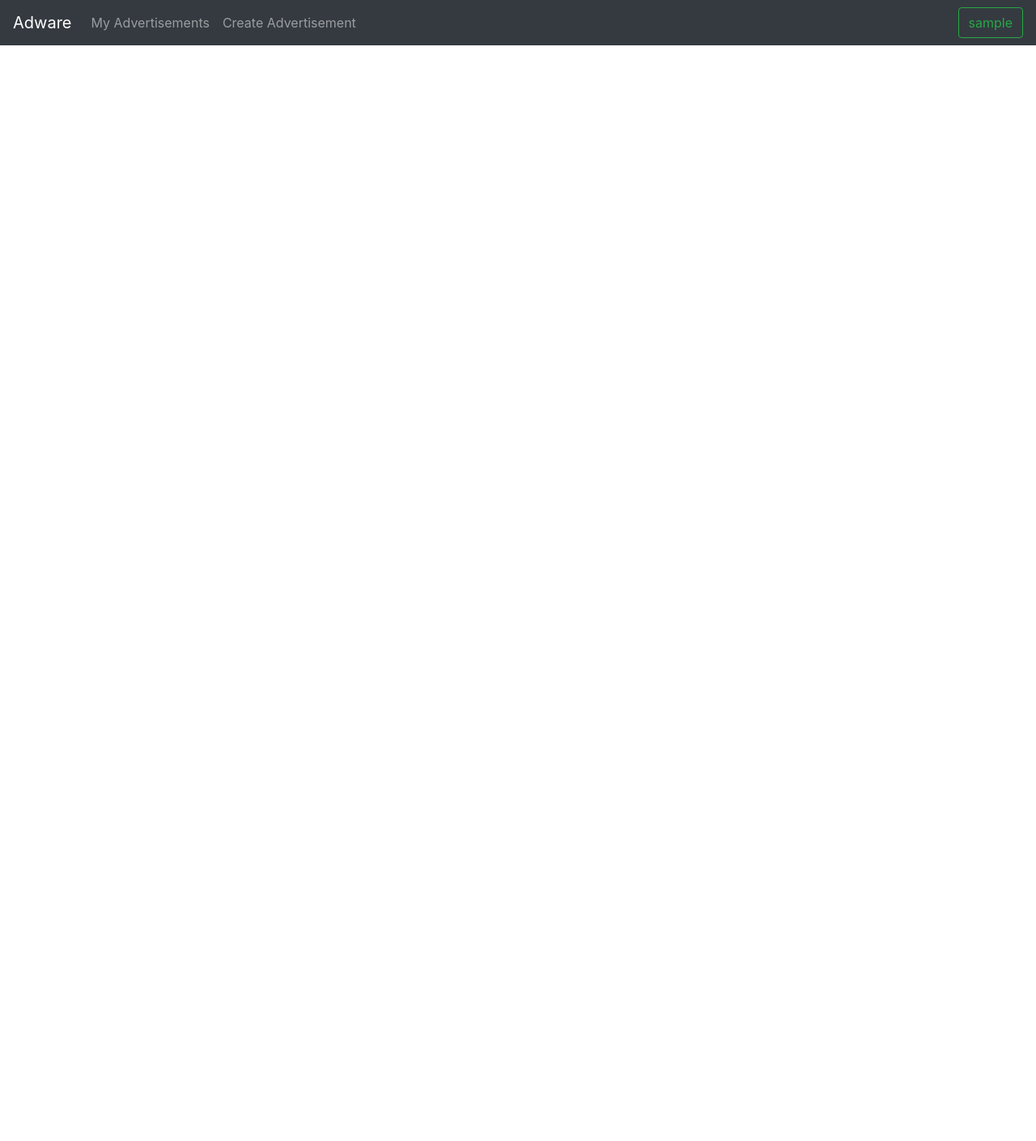
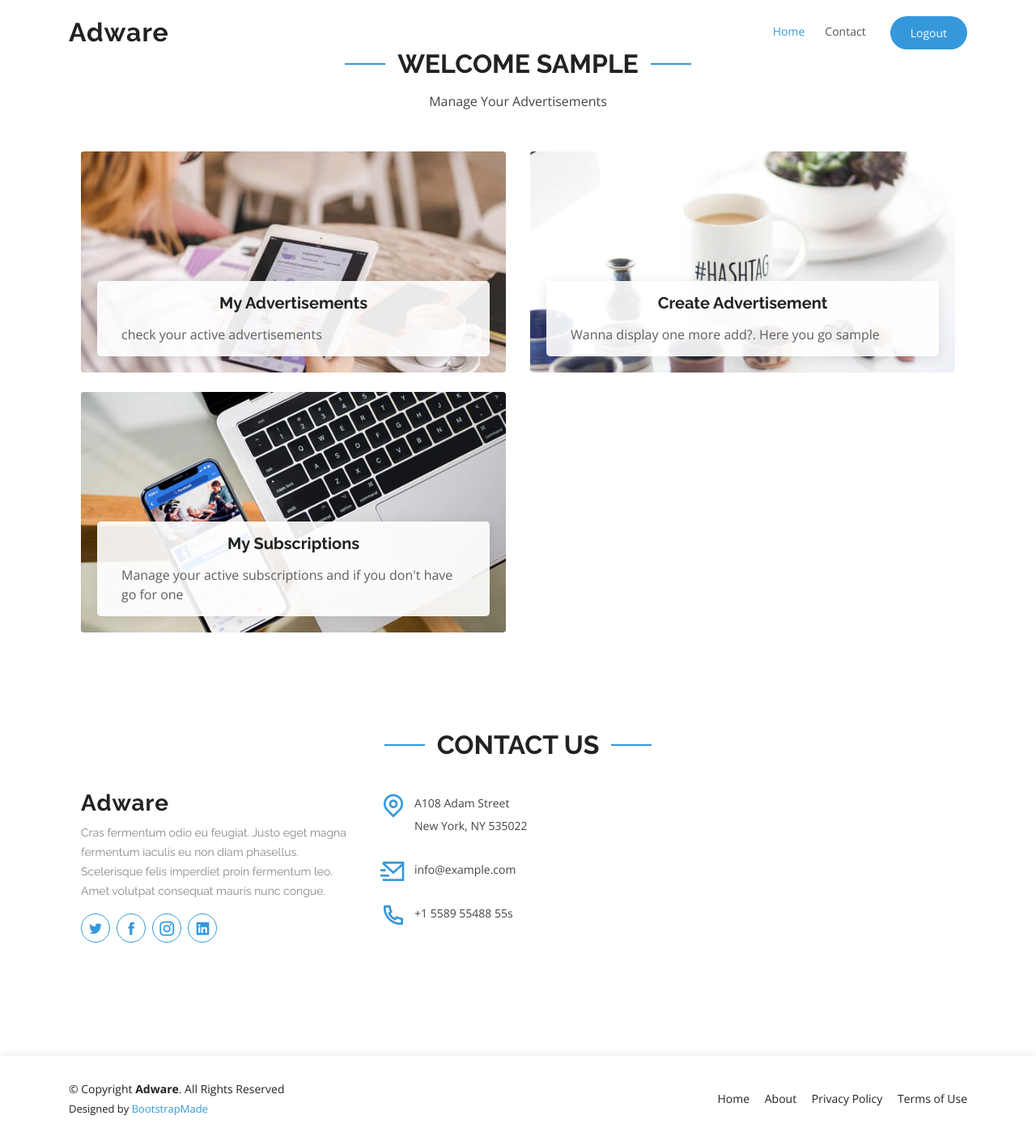
Before and after one commit to get-thepacket/Adware-pr, a Django app: page /adv in a window 1280 px wide. Shown: the whole page at 81% size. Before the commit the page ends 56 px from the top, so only its background shows below. Run offline with Django 3.2, Linux system fonts and the light colour scheme; the visitor is signed in with stand-in values (Sample User, id 1); some libraries are stand-ins or nearby versions.

Commit message:
Adveriser Base and Dashboard created for review

```diff
--- /dev/null
+++ b/Adware/Advertiser/Templates/Advertiser/base.html
@@ -0,0 +1,191 @@
+<!DOCTYPE html>
+<html lang="en">
+
+<head>
+  <meta charset="utf-8">
+  <meta content="width=device-width, initial-scale=1.0" name="viewport">
+
+  <title>Adware</title>
+  <meta content="" name="descriptison">
+  <meta content="" name="keywords">
+
+  <!-- Favicons -->
+  <link href="../../static/assets/img/favicon.png" rel="icon">
+  <link href="../../static/assets/img/apple-touch-icon.png" rel="apple-touch-icon">
+
+  <!-- Google Fonts -->
+  <link href="https://fonts.googleapis.com/css?family=Open+Sans:300,300i,400,400i,600,600i,700,700i|Raleway:300,300i,400,400i,500,500i,600,600i,700,700i|Poppins:300,300i,400,400i,500,500i,600,600i,700,700i" rel="stylesheet">
+
+  <!-- Vendor CSS Files -->
+  {% load static %}
+  <link href="{% static 'assets/vendor/bootstrap/css/bootstrap.min.css' %}" rel="stylesheet">
+  <link href="../../static/assets/vendor/icofont/icofont.min.css" rel="stylesheet">
+  <link href="../../static/assets/vendor/remixicon/remixicon.css" rel="stylesheet">
+  <link href="../../static/assets/vendor/boxicons/css/boxicons.min.css" rel="stylesheet">
+  <link href="../../static/assets/vendor/owl.carousel/assets/owl.carousel.min.css" rel="stylesheet">
+  <link href="../../static/assets/vendor/venobox/venobox.css" rel="stylesheet">
+  <link href="../../static/assets/vendor/aos/aos.css" rel="stylesheet">
+
+  <!-- Template Main CSS File -->
+  <link href="../../static/assets/css/style.css" rel="stylesheet">
+
+  <!-- =======================================================
+  * Template Name: Adware - v2.0.0
+  * Template URL: https://bootstrapmade.com/Adware-free-bootstrap-template/
+  * Author: BootstrapMade.com
+  * License: https://bootstrapmade.com/license/
+  ======================================================== -->
+</head>
+
+<body>
+
+  <!-- ======= Header ======= -->
+  <header id="header" class="fixed-top d-flex align-items-center">
+    <div class="container d-flex align-items-center">
+
+      <div class="logo mr-auto">
+        <h1 class="text-light"><a href="../index.html"><span>Adware</span></a></h1>
+        <!-- Uncomment below if you prefer to use an image logo -->
+        <!-- <a href="index.html"><img src="assets/img/logo.png" alt="" class="img-fluid"></a>-->
+      </div>
+
+      <nav class="nav-menu d-none d-lg-block">
+        <ul>
+          <li class="active"><a href="#header">Home</a></li>
+          <li><a href="#contact">Contact</a></li>
+
+          <li class="get-started"><a href="#about">Logout</a></li>
+        </ul>
+      </nav><!-- .nav-menu -->
+
+    </div>
+  </header><!-- End Header -->
+  <main id="main">
+
+    {% block content %}
+    {% endblock %}
+
+  <!-- ======= Contact Section ======= -->
+    <section id="contact" class="contact">
+      <div class="container">
+
+        <div class="section-title" data-aos="fade-up">
+          <h2>Contact Us</h2>
+        </div>
+
+        <div class="row">
+
+          <div class="col-lg-4 col-md-6" data-aos="fade-up" data-aos-delay="100">
+            <div class="contact-about">
+              <h3>Adware</h3>
+              <p>Cras fermentum odio eu feugiat. Justo eget magna fermentum iaculis eu non diam phasellus. Scelerisque felis imperdiet proin fermentum leo. Amet volutpat consequat mauris nunc congue.</p>
+              <div class="social-links">
+                <a href="#" class="twitter"><i class="icofont-twitter"></i></a>
+                <a href="#" class="facebook"><i class="icofont-facebook"></i></a>
+                <a href="#" class="instagram"><i class="icofont-instagram"></i></a>
+                <a href="#" class="linkedin"><i class="icofont-linkedin"></i></a>
+              </div>
+            </div>
+          </div>
+
+          <div class="col-lg-3 col-md-6 mt-4 mt-md-0" data-aos="fade-up" data-aos-delay="200">
+            <div class="info">
+              <div>
+                <i class="ri-map-pin-line"></i>
+                <p>A108 Adam Street<br>New York, NY 535022</p>
+              </div>
+
+              <div>
+                <i class="ri-mail-send-line"></i>
+                <p>info@example.com</p>
+              </div>
+
+              <div>
+                <i class="ri-phone-line"></i>
+                <p>+1 5589 55488 55s</p>
+              </div>
+
+            </div>
+          </div>
+    <!--
+          <div class="col-lg-5 col-md-12" data-aos="fade-up" data-aos-delay="300">
+            <form action="forms/contact.php" method="post" role="form" class="php-email-form">
+              <div class="form-group">
+                <input type="text" name="name" class="form-control" id="name" placeholder="Your Name" data-rule="minlen:4" data-msg="Please enter at least 4 chars" />
+                <div class="validate"></div>
+              </div>
+              <div class="form-group">
+                <input type="email" class="form-control" name="email" id="email" placeholder="Your Email" data-rule="email" data-msg="Please enter a valid email" />
+                <div class="validate"></div>
+              </div>
+              <div class="form-group">
+                <input type="text" class="form-control" name="subject" id="subject" placeholder="Subject" data-rule="minlen:4" data-msg="Please enter at least 8 chars of subject" />
+                <div class="validate"></div>
+              </div>
+              <div class="form-group">
+                <textarea class="form-control" name="message" rows="5" data-rule="required" data-msg="Please write something for us" placeholder="Message"></textarea>
+                <div class="validate"></div>
+              </div>
+              <div class="mb-3">
+                <div class="loading">Loading</div>
+                <div class="error-message"></div>
+                <div class="sent-message">Your message has been sent. Thank you!</div>
+              </div>
+              <div class="text-center"><button type="submit">Send Message</button></div>
+            </form>
+          </div>
+          --->
+
+        </div>
+
+      </div>
+    </section><!-- End Contact Section -->
+  </main>
+  <!-- ======= Footer ======= -->
+  <footer id="footer">
+    <div class="container">
+      <div class="row d-flex align-items-center">
+        <div class="col-lg-6 text-lg-left text-center">
+          <div class="copyright">
+            &copy; Copyright <strong>Adware</strong>. All Rights Reserved
+          </div>
+          <div class="credits">
+            <!-- All the links in the footer should remain intact. -->
+            <!-- You can delete the links only if you purchased the pro version. -->
+            <!-- Licensing information: https://bootstrapmade.com/license/ -->
+            <!-- Purchase the pro version with working PHP/AJAX contact form: https://bootstrapmade.com/Adware-free-bootstrap-template/ -->
+            Designed by <a href="https://bootstrapmade.com/">BootstrapMade</a>
+          </div>
+        </div>
+        <div class="col-lg-6">
+          <nav class="footer-links text-lg-right text-center pt-2 pt-lg-0">
+            <a href="#intro" class="scrollto">Home</a>
+            <a href="#about" class="scrollto">About</a>
+            <a href="#">Privacy Policy</a>
+            <a href="#">Terms of Use</a>
+          </nav>
+        </div>
+      </div>
+    </div>
+  </footer><!-- End Footer -->
+
+  <a href="#" class="back-to-top"><i class="icofont-simple-up"></i></a>
+
+  <!-- Vendor JS Files -->
+  <script src="../../static/assets/vendor/jquery/jquery.min.js"></script>
+  <script src="../../static/assets/vendor/bootstrap/js/bootstrap.bundle.min.js"></script>
+  <script src="../../static/assets/vendor/jquery.easing/jquery.easing.min.js"></script>
+  <script src="../../static/assets/vendor/php-email-form/validate.js"></script>
+  <script src="../../static/assets/vendor/waypoints/jquery.waypoints.min.js"></script>
+  <script src="../../static/assets/vendor/counterup/counterup.min.js"></script>
+  <script src="../../static/assets/vendor/owl.carousel/owl.carousel.min.js"></script>
+  <script src="../../static/assets/vendor/isotope-layout/isotope.pkgd.min.js"></script>
+  <script src="../../static/assets/vendor/venobox/venobox.min.js"></script>
+  <script src="../../static/assets/vendor/aos/aos.js"></script>
+
+  <!-- Template Main JS File -->
+  <script src="../../static/assets/js/main.js"></script>
+
+</body>
+
+</html>
--- a/Adware/Advertiser/Templates/Advertiser/index.html
+++ b/Adware/Advertiser/Templates/Advertiser/index.html
@@ -1,29 +1,44 @@
-<!DOCTYPE html>
-<html lang="en">
-<head>
-    <title>Advertise</title>
-    <!-- Required meta tags -->
-    <meta charset="utf-8">
-    <meta name="viewport" content="width=device-width, initial-scale=1, shrink-to-fit=no">
+{% extends 'Advertiser/base.html' %}
 
-    <!-- Bootstrap CSS -->
-    <link rel="stylesheet" href="https://stackpath.bootstrapcdn.com/bootstrap/4.4.1/css/bootstrap.min.css" integrity="sha384-Vkoo8x4CGsO3+Hhxv8T/Q5PaXtkKtu6ug5TOeNV6gBiFeWPGFN9MuhOf23Q9Ifjh" crossorigin="anonymous">
-</head>
-<body>
-<nav class="navbar navbar-expand-lg navbar-dark bg-dark">
-    <a class="navbar-brand" href="/">Adware</a>
-    <div class="collapse navbar-collapse " id="navbarSupportedContent">
-        <ul class="navbar-nav mr-auto">
-            <li class="nav-item">
-                <a class="nav-link" href="/adv/view">My Advertisements</a>
-            </li>
-            <li class="nav-item">
-                <a class="nav-link" href="/adv/new">Create Advertisement</a>
-            </li>
+{% block content %}
+<section id="services" class="services">
+      <div class="container">
 
-        </ul>
-        <button class="btn btn-outline-success" type="button">{{user}}</button>
-    </div>
-</nav>
-</body>
-</html>
+        <div class="section-title" data-aos="fade-up">
+          <h2>Welcome {{user}}</h2>
+          <p>Manage Your Advertisements</p>
+        </div>
+    <section id="more-services" class="more-services">
+      <div class="container">
+
+        <div class="row">
+          <div class="col-md-6 d-flex align-items-stretch">
+            <div class="card" style='background-image: url("../static/assets/img/more-services-1.jpg");' data-aos="fade-up" data-aos-delay="100">
+              <div class="card-body">
+                <h5 class="card-title"><a href="/adv/view">My Advertisements</a></h5>
+                <p class="card-text">check your active advertisements</p>
+              </div>
+            </div>
+          </div>
+          <div class="col-md-6 d-flex align-items-stretch mt-4 mt-md-0">
+            <div class="card" style='background-image: url("../static/assets/img/more-services-2.jpg");' data-aos="fade-up" data-aos-delay="200">
+              <div class="card-body">
+                <h5 class="card-title"><a href="/adv/new">Create Advertisement</a></h5>
+                <p class="card-text">Wanna display one more add?. Here you go {{user}}</p>
+              </div>
+            </div>
+
+          </div>
+          <div class="col-md-6 d-flex align-items-stretch mt-4">
+            <div class="card" style='background-image: url("../static/assets/img/more-services-3.jpg");' data-aos="fade-up" data-aos-delay="100">
+              <div class="card-body">
+                <h5 class="card-title"><a href="/adv/subs">My Subscriptions</a></h5>
+                <p class="card-text">Manage your active subscriptions and if you don't have go for one</p>
+              </div>
+            </div>
+          </div>
+        </div>
+
+      </div>
+    </section><!-- End of Services Section -->
+{% endblock %}
--- a/Adware/Advertiser/Templates/index.html
+++ b/Adware/Advertiser/Templates/index.html
@@ -95,7 +95,7 @@
     <div class="modal-dialog">
       <div class="modal-content">
         <div class="modal-header">
-          <h5 class="modal-title">Form</h5>
+          <h4 class="modal-title"><centre>SignUp</centre></h4>
           <button type="button" class="close" data-dismiss="modal" aria-label="Close">
           <span aria-hidden="true">&times;</span>
           </button>
@@ -140,6 +140,7 @@
         </div>
       </div>
     </div>
+  </div>
   </div>
   </form>
   <!--Sign Up Form ends-->
--- a/Adware/Advertiser/Templates/index1.html
+++ b/Adware/Advertiser/Templates/index1.html
@@ -2,7 +2,7 @@
 <html lang="en">
 <head>
     <meta charset="UTF-8">
-    <title>Welocome</title>
+    <title>Welcome to the testing template</title>
     <meta name="viewport" content="width=device-width, initial-scale=1, shrink-to-fit=no">
 
     <!-- Bootstrap CSS -->
```
Also changed, not shown: 1 other file.
